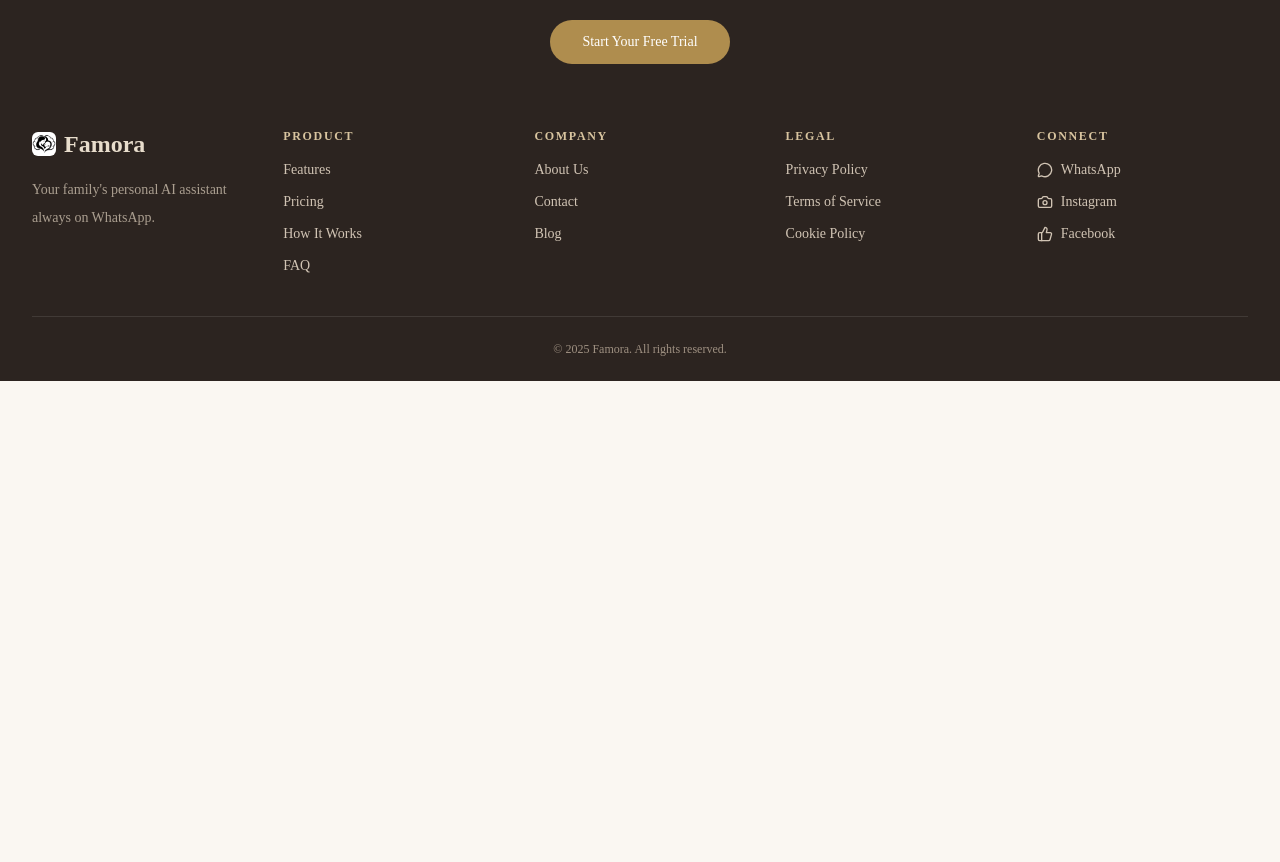
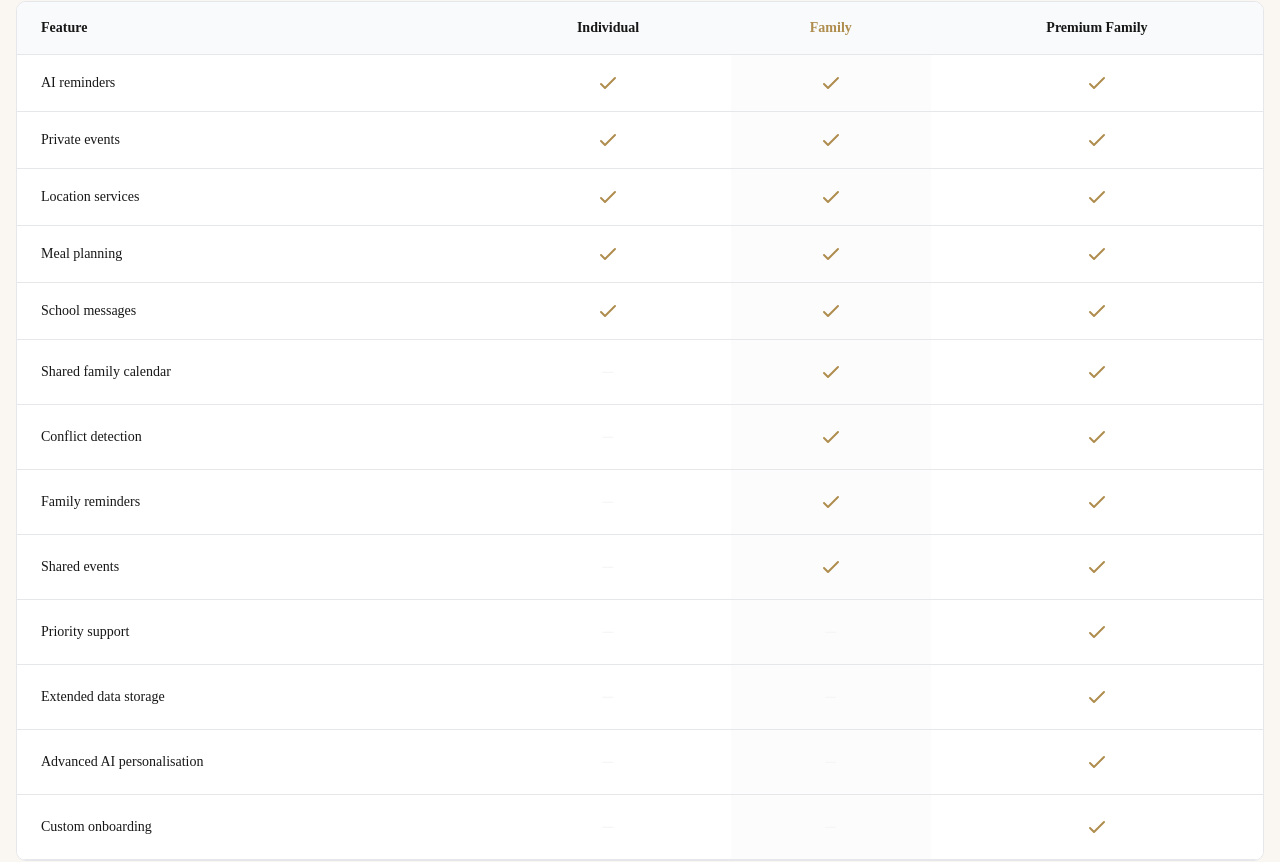
Before and after one commit to Rahul-Mallik-CSE/famora, a Next.js app: page /pricing in a window 1280 px wide. Shown: the part 1058-1920 px from the top of the page. Before the commit the page ends 1439 px from the top, so only its background shows below. Built offline with nearby package versions, Linux system fonts and the light colour scheme.

Commit message:
Add FeatureComparisnSection component to PricingPage and update SimplePricingSection heading style

```diff
--- a/src/app/pricing/page.tsx
+++ b/src/app/pricing/page.tsx
@@ -2,10 +2,13 @@
 
 import React from "react";
 import SimplePricingSection from "@/components/PricingComponents/SimplePricingSection";
+import FeatureComparisnSection from "@/components/PricingComponents/FeatureComparisnSection";
+
 const PricingPage = () => {
   return (
     <main className="w-full bg-transparent">
       <SimplePricingSection />
+      <FeatureComparisnSection />
     </main>
   );
 };
--- a/src/components/CommonComponents/NavBar.tsx
+++ b/src/components/CommonComponents/NavBar.tsx
@@ -17,7 +17,7 @@
 const navItems = [
   { label: "Home", href: "/", active: true },
   { label: "Features", href: "/features" },
-  { label: "Pricing", href: "#pricing" },
+  { label: "Pricing", href: "/pricing" },
   { label: "FAQ", href: "#faq" },
   { label: "How It Works", href: "#how-it-works" },
 ];
--- /dev/null
+++ b/src/components/PricingComponents/FeatureComparisnSection.tsx
@@ -0,0 +1,179 @@
+/** @format */
+
+"use client";
+
+import React from "react";
+import SectionHeading from "@/components/CommonComponents/SectionHeading";
+import { MotionReveal } from "@/components/CommonComponents/MotionReveal";
+import { cn } from "@/lib/utils";
+
+interface Feature {
+  name: string;
+  individual: boolean;
+  family: boolean;
+  premiumFamily: boolean;
+}
+
+const features: Feature[] = [
+  { name: "AI reminders", individual: true, family: true, premiumFamily: true },
+  {
+    name: "Private events",
+    individual: true,
+    family: true,
+    premiumFamily: true,
+  },
+  {
+    name: "Location services",
+    individual: true,
+    family: true,
+    premiumFamily: true,
+  },
+  {
+    name: "Meal planning",
+    individual: true,
+    family: true,
+    premiumFamily: true,
+  },
+  {
+    name: "School messages",
+    individual: true,
+    family: true,
+    premiumFamily: true,
+  },
+  {
+    name: "Shared family calendar",
+    individual: false,
+    family: true,
+    premiumFamily: true,
+  },
+  {
+    name: "Conflict detection",
+    individual: false,
+    family: true,
+    premiumFamily: true,
+  },
+  {
+    name: "Family reminders",
+    individual: false,
+    family: true,
+    premiumFamily: true,
+  },
+  {
+    name: "Shared events",
+    individual: false,
+    family: true,
+    premiumFamily: true,
+  },
+  {
+    name: "Priority support",
+    individual: false,
+    family: false,
+    premiumFamily: true,
+  },
+  {
+    name: "Extended data storage",
+    individual: false,
+    family: false,
+    premiumFamily: true,
+  },
+  {
+    name: "Advanced AI personalisation",
+    individual: false,
+    family: false,
+    premiumFamily: true,
+  },
+  {
+    name: "Custom onboarding",
+    individual: false,
+    family: false,
+    premiumFamily: true,
+  },
+];
+
+const Checkmark = () => (
+  <svg
+    className="w-5 h-5 md:w-6 md:h-6 text-button-bg mx-auto"
+    fill="none"
+    stroke="currentColor"
+    viewBox="0 0 24 24"
+  >
+    <path
+      strokeLinecap="round"
+      strokeLinejoin="round"
+      strokeWidth={2}
+      d="M5 13l4 4L19 7"
+    />
+  </svg>
+);
+
+const Cross = () => (
+  <span className="text-secondary text-xl md:text-2xl font-light">−</span>
+);
+
+const FeatureComparisnSection = () => {
+  return (
+    <section className="w-full py-16 md:py-24 px-4 bg-transparent">
+      <div className="max-w-7xl mx-auto">
+        <MotionReveal>
+          <SectionHeading
+            title="Full feature comparison"
+            className="mb-12 md:mb-16"
+          />
+        </MotionReveal>
+
+        {/* Table Container */}
+        <MotionReveal delay={0.15}>
+          <div className="overflow-x-auto rounded-lg border border-gray-200 bg-white">
+            <table className="w-full">
+              {/* Header */}
+              <thead>
+                <tr className="border-b border-gray-200 bg-gray-50">
+                  <th className="px-4 md:px-6 py-4 text-left text-xs md:text-sm font-semibold text-primary">
+                    Feature
+                  </th>
+                  <th className="px-4 md:px-6 py-4 text-center text-xs md:text-sm font-semibold text-primary">
+                    Individual
+                  </th>
+                  <th className="px-4 md:px-6 py-4 text-center text-xs md:text-sm font-semibold text-button-bg">
+                    Family
+                  </th>
+                  <th className="px-4 md:px-6 py-4 text-center text-xs md:text-sm font-semibold text-primary">
+                    Premium Family
+                  </th>
+                </tr>
+              </thead>
+
+              {/* Body */}
+              <tbody>
+                {features.map((feature, idx) => (
+                  <tr
+                    key={feature.name}
+                    className={cn(
+                      "border-b border-gray-200 transition-colors hover:bg-gray-50",
+                      idx % 2 === 0 ? "bg-white" : "bg-gray-0",
+                    )}
+                  >
+                    <td className="px-4 md:px-6 py-4 text-xs md:text-sm font-medium text-primary">
+                      {feature.name}
+                    </td>
+                    <td className="px-4 md:px-6 py-4 text-center">
+                      {feature.individual ? <Checkmark /> : <Cross />}
+                    </td>
+                    <td className="px-4 md:px-6 py-4 text-center bg-gray-50/50">
+                      {feature.family ? <Checkmark /> : <Cross />}
+                    </td>
+                    <td className="px-4 md:px-6 py-4 text-center">
+                      {feature.premiumFamily ? <Checkmark /> : <Cross />}
+                    </td>
+                  </tr>
+                ))}
+              </tbody>
+            </table>
+          </div>
+        </MotionReveal>
+      </div>
+    </section>
+  );
+};
+
+export default FeatureComparisnSection;
--- a/src/components/PricingComponents/SimplePricingSection.tsx
+++ b/src/components/PricingComponents/SimplePricingSection.tsx
@@ -59,6 +59,7 @@
           <SectionHeading
             semiTitle="SIMPLE PRICING"
             title="Simple, transparent pricing"
+            titleClassName="text-3xl leading-[1.08] font-bold tracking-tight text-primary sm:text-5xl lg:text-[56px]"
             description="No hidden fees. Cancel anytime. Data retained for 30 days after cancellation."
           />
         </MotionReveal>
```
